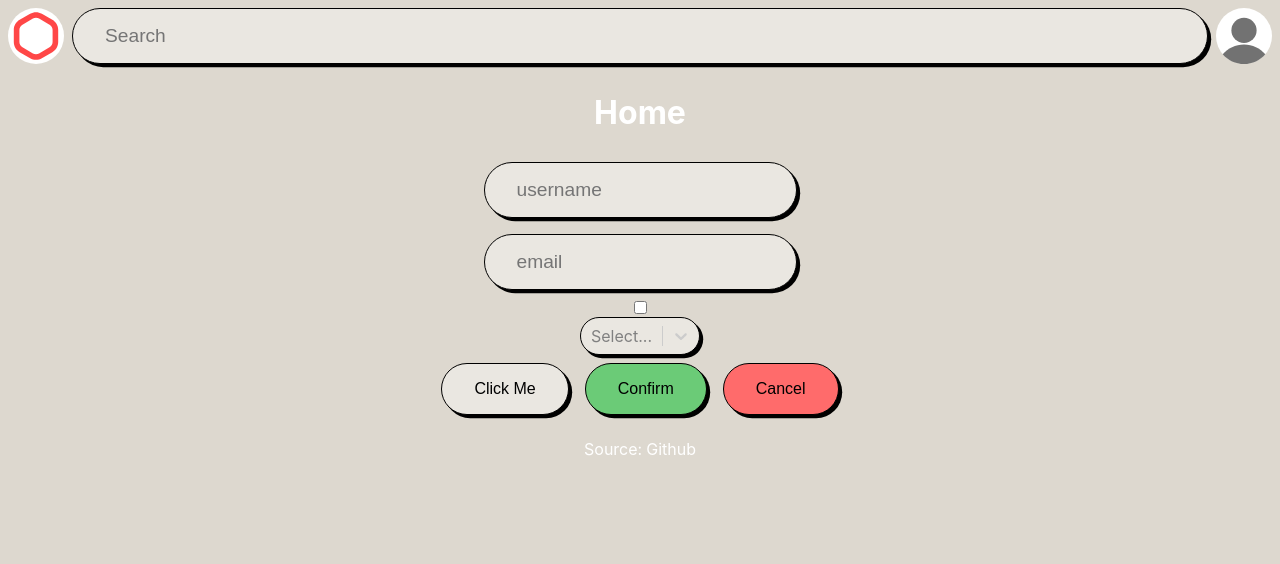
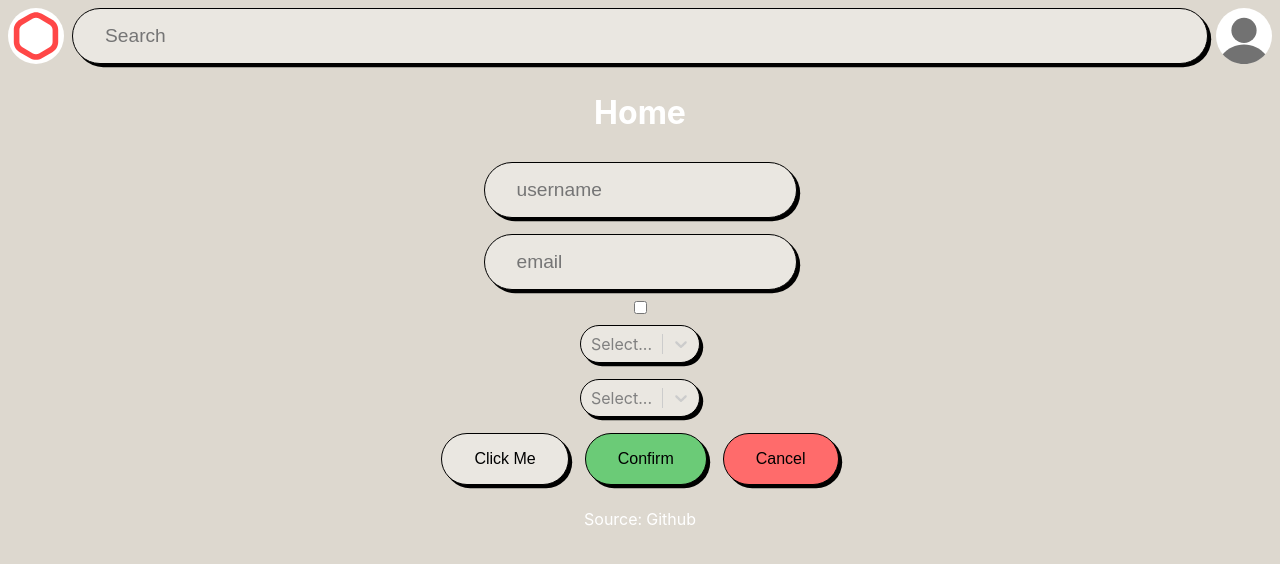
Before and after one commit to unfinishedprogram/Digital-Moment-Team-6-cleanup, a Next.js app: page / in a window 1280 px wide. Shown: the top 564 px of the page. Built offline with nearby package versions, Linux system fonts and the light colour scheme.

Commit message:
tag selector

```diff
--- a/pages/index.tsx
+++ b/pages/index.tsx
@@ -6,6 +6,7 @@ import ButtonDanger from '../src/components/general/button/button-danger';
 
 import React from 'react'
 import Select from 'react-select'
+import TagSelect from '../src/components/general/tagSelector';
 
 
 
@@ -22,6 +23,8 @@ export default function Home() {
     <input type="email" placeholder='email' className={input_styles["text-input"]}></input>
     <input type="checkbox" className={input_styles["checkbox-input"]}></input>
     <Select className={select_styles.dropdown} options={options}></Select>
+    <TagSelect tags={['tag1', "tag2", "other tag"]} />
+
     <div>
       <ButtonBase>Click Me</ButtonBase>
       <ButtonConfirm>Confirm</ButtonConfirm>
--- /dev/null
+++ b/src/components/general/tagSelector.tsx
@@ -0,0 +1,15 @@
+import React from "react";
+import Select, { GroupBase, Props } from "react-select"
+import style from "../../../styles/dropdownSelect.module.scss"
+
+interface ITagSelectProps {
+  tags: string[],
+}
+
+export default function TagSelect(props: Props<{ value: string; label: string }, true> & ITagSelectProps) {
+  const options = props.tags.map(tag => ({
+    value: tag, label: tag
+  }));
+
+  return <Select isMulti {...props} options={options} className={style.dropdown} />
+}
--- a/styles/dropdownSelect.module.scss
+++ b/styles/dropdownSelect.module.scss
@@ -2,8 +2,8 @@
 
 
 .dropdown {
+    margin: $std-margin;
     border: none;
-
     height: fit-content;
     border-radius: 2rem;
 
@@ -14,7 +14,6 @@
         background-color: $color-fg;
         border-radius: 1.5rem;
         outline: none;
-        z-index: 500;
 
         border: none;
         box-shadow: none;
@@ -23,6 +22,7 @@
         transition: box-shadow 0s;
 
         &:not(&:last-child) {
+            z-index: 500;
             box-shadow: none;
         }
     }
@@ -46,4 +46,15 @@
             border-radius: 1.5rem;
         }
     }
+
+    div[class$="multiValue"] {
+        box-shadow: 0.1rem 0.1rem black;
+
+        *:last-child {
+            border-radius: 100px;
+        }
+
+        border-radius: 100px;
+        background-color: $color-red;
+    }
 }
```
